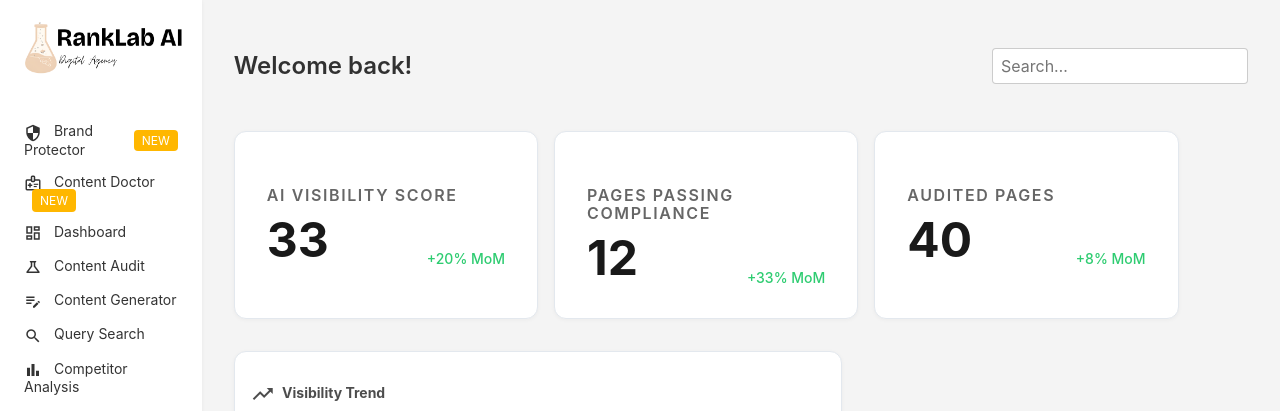
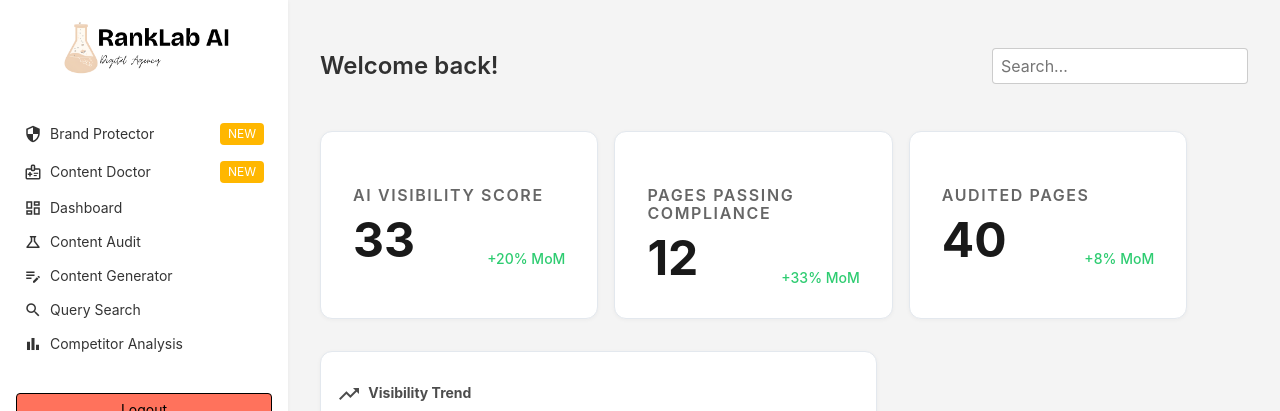
Before and after one commit to RankLab-AI/ranklab-alpha, a Python web app: template app/templates/dashboard.html in a window 1280 px wide. Shown: the top 411 px of the page. Run offline with Jinja, Linux system fonts and the light colour scheme; the template is opened without the code that fills it, so the values that code supplies are empty.

Commit message:
fix: static sidebar width

```diff
--- a/app/templates/partials/sidebar.html
+++ b/app/templates/partials/sidebar.html
@@ -1,34 +1,45 @@
 <!-- File: app/templates/partials/sidebar.html -->
-<aside class="sidebar w5 bg-white pa3 shadow-card">
+<aside class="sidebar w6 bg-white pa3 shadow-card" style="width: 260px; min-height: 100vh; min-width: 18rem;">
   <div class="mb4 tc">
     <img src="/static/img/logo.png" class="h3 center" alt="RankLab AI Logo" />
   </div>
-    <nav class="f6">
-      <a href="/brand-protector" class="db pa2 black-80 hover-bg-light-gray br2 flex items-center justify-between">
-        <span>
-          <span class="material-icons-outlined mr2 v-mid">security</span> Brand Protector
+  <nav class="f6 flex flex-column">
+    <a href="/brand-protector" class="db pa2 black-80 hover-bg-light-gray br2 flex justify-between items-center">
+      <span class="flex items-center">
+        <span class="material-icons-outlined mr2 v-mid">security</span>
+        Brand Protector
       </span>
       <span class="ml2 bg-gold white f7 br2 ph2 pv1">NEW</span>
     </a>
-      <a href="/content-doctor" class="db pa2 black-80 hover-bg-light-gray br2">
+
+    <a href="/content-doctor" class="db pa2 black-80 hover-bg-light-gray br2 flex justify-between items-center">
+      <span class="flex items-center">
         <span class="material-icons-outlined mr2 v-mid">medical_information</span>
-        Content Doctor <span class="ml2 bg-gold white f7 br2 ph2 pv1">NEW</span>
+        Content Doctor
+      </span>
+      <span class="ml2 bg-gold white f7 br2 ph2 pv1">NEW</span>
     </a>
-      <a href="/dashboard" class="db pa2 black-80 hover-bg-light-gray br2">
+
+    <a href="/dashboard" class="db pa2 black-80 hover-bg-light-gray br2 flex items-center">
       <span class="material-icons-outlined mr2 v-mid">dashboard</span> Dashboard
     </a>
-      <a href="#" class="db pa2 black-80 hover-bg-light-gray br2">
+
+    <a href="#" class="db pa2 black-80 hover-bg-light-gray br2 flex items-center">
       <span class="material-icons-outlined mr2 v-mid">science</span> Content Audit
     </a>
-      <a href="#" class="db pa2 black-80 hover-bg-light-gray br2">
+
+    <a href="#" class="db pa2 black-80 hover-bg-light-gray br2 flex items-center">
       <span class="material-icons-outlined mr2 v-mid">edit_note</span> Content Generator
     </a>
-      <a href="#" class="db pa2 black-80 hover-bg-light-gray br2">
+
+    <a href="#" class="db pa2 black-80 hover-bg-light-gray br2 flex items-center">
       <span class="material-icons-outlined mr2 v-mid">search</span> Query Search
     </a>
-      <a href="#" class="db pa2 black-80 hover-bg-light-gray br2">
+
+    <a href="#" class="db pa2 black-80 hover-bg-light-gray br2 flex items-center">
       <span class="material-icons-outlined mr2 v-mid">bar_chart</span> Competitor Analysis
     </a>
+
     <form action="/logout" method="post" class="mt4">
       <button type="submit" class="f6 link dim br2 ba ph3 pv2 mb2 dib w-100 bg-light-red">
         Logout
```
Lines whose indentation alone changed are shown as unchanged.
